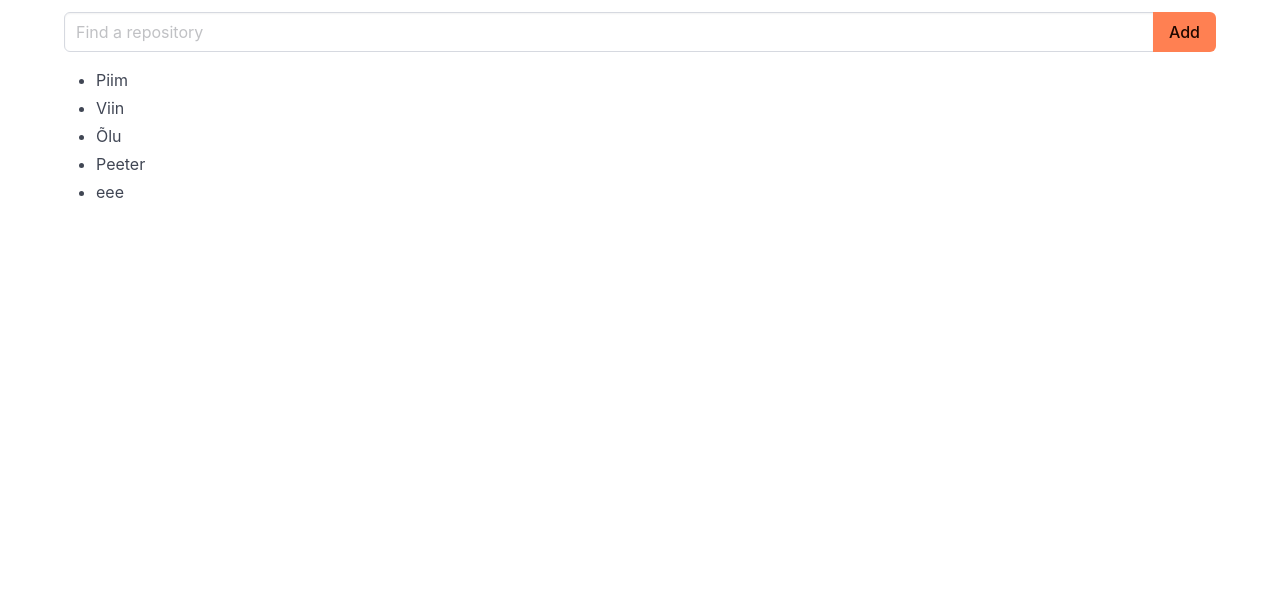
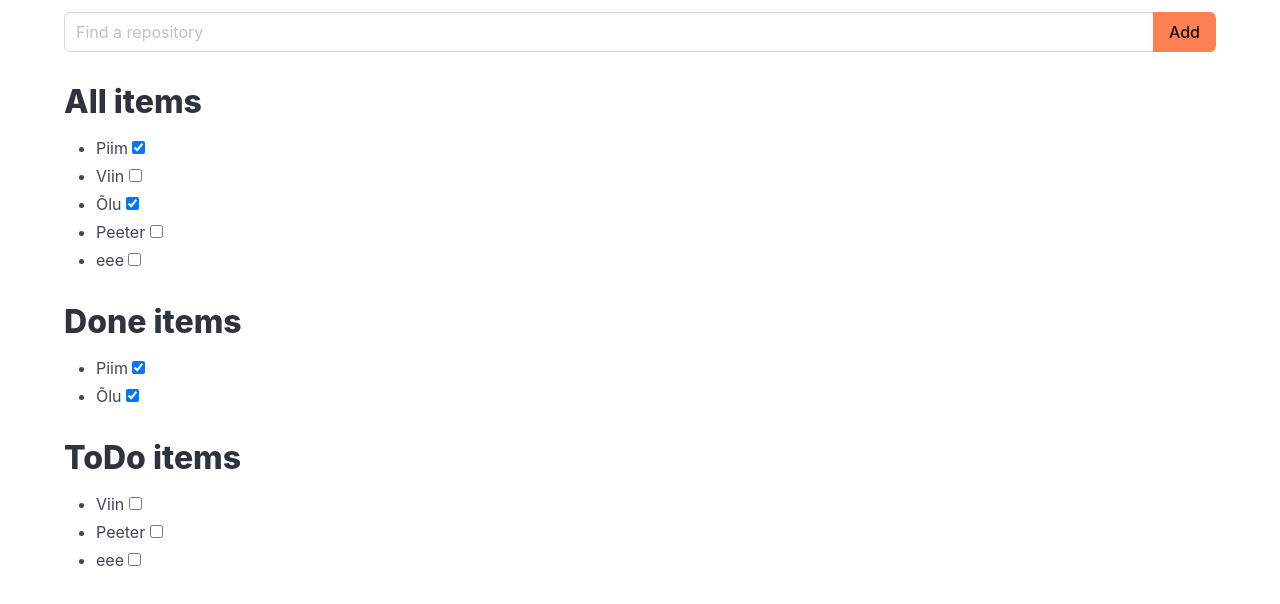
Before and after one commit to MarkusK188/ta25a, a Vue app in the folder learnfront/: page / in a window 1280 px wide. Shown: the top 604 px of the page. Built offline with nearby package versions, Linux system fonts and the light colour scheme.

Commit message:
Add doneItems and ToDoitems

```diff
--- a/learnfront/src/app.vue
+++ b/learnfront/src/app.vue
@@ -1,20 +1,30 @@
 <script setup>
-import {ref} from 'vue';
+import {computed, ref} from 'vue';
 
     let isPrimary = ref(true);
     let text = ref("");
+    let i = 0;
 
-    let items = ref(['Piim', 'Viin', 'Õlu', 'Peeter', 'eee']);
+    let items = ref([
+        {id:i++, text:'Piim', isDone: true},
+        {id:i++, text:'Viin', isDone: false},
+        {id:i++, text:'Õlu', isDone: true},
+        {id:i++, text:'Peeter', isDone: false},
+        {id:i++, text:'eee', isDone: false},
+        ]);
     let newItem = ref('');
 
     function add(){
         if(newItem.value.trim() !== '') {
-            items.value.push(newItem.value.trim());
+            items.value.push({id:i++, text:newItem.value.trim(), isDone: false},);
             newItem.value = '';
         } else {console.log("THIS SHIT EMPTY AF!!!");
              newItem.value = '';
         }
     }
+
+    let doneItems = computed(() => items.value.filter(item => item.isDone));
+    let ToDoItems = computed(() => items.value.filter(item => !item.isDone));
 </script>
 
 <template>
@@ -29,9 +39,30 @@ import {ref} from 'vue';
                 </button>
             </div>
         </div>
+        <h1>All items</h1>
         <ul>
-            <li v-for="item in items">{{ item }}</li>
+            <li v-for="item in items" :key="item.id">
+                {{ item.text }}
+                <input @click="" type="checkbox" v-model="item.isDone">
+            </li>
         </ul>
+
+         <h1>Done items</h1>
+        <ul>
+            <li v-for="item in doneItems" :key="item.id">
+                {{ item.text }}
+                <input @click="" type="checkbox" v-model="item.isDone">
+            </li>
+        </ul>
+
+        <h1>ToDo items</h1>
+        <ul>
+            <li v-for="item in ToDoItems" :key="item.id">
+                {{ item.text }}
+                <input @click="" type="checkbox" v-model="item.isDone">
+            </li>
+        </ul>
+
     </div>
 
 
```
